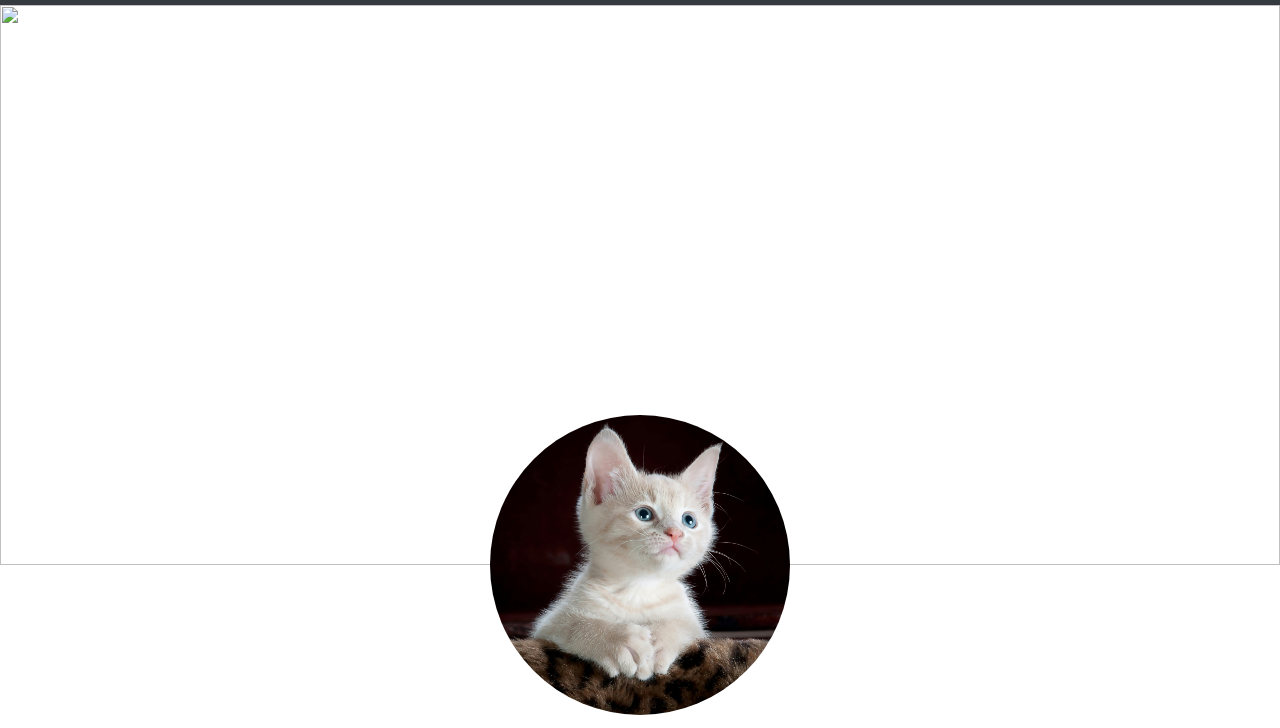
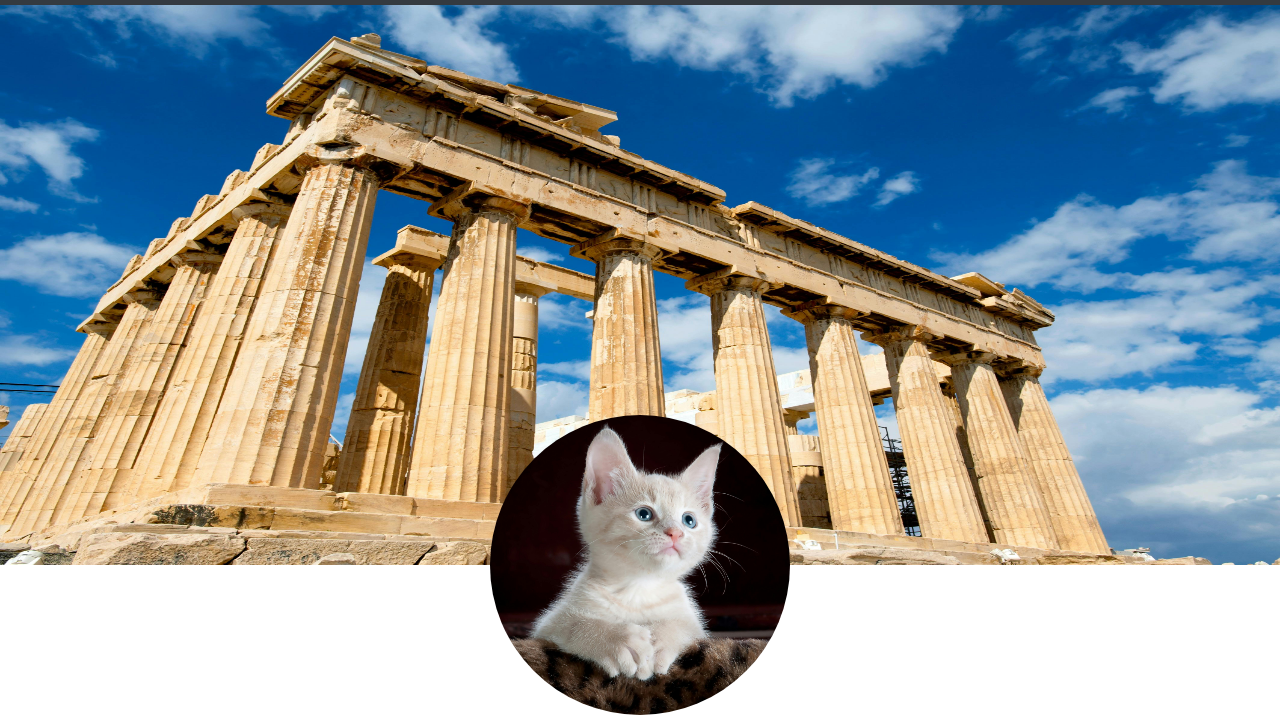
Before and after one commit to 51111111/test, a plain HTML site: page Index.html in a window 1280 px wide. Shown: the part 51-779 px from the top of the page. Drawn offline with nearby package versions, Linux system fonts and the light colour scheme; grey boxes are pictures that could not be loaded.

Commit message:
Update Index.html

```diff
--- a/Index.html
+++ b/Index.html
@@ -60,7 +60,7 @@
   </div>
  </nav>
 
- <img class="d-block w-100" src="3.jpg" id="imgHead">
+ <img class="d-block w-100" src="head.jpg" id="imgHead">
 
  <img class="d-block" src="niko.jpg" id="imgCat">
  </ing>
@@ -132,4 +132,5 @@
 </div>
  </div>
 
+
  <footer class="bg-body-tertiary text-center
```
